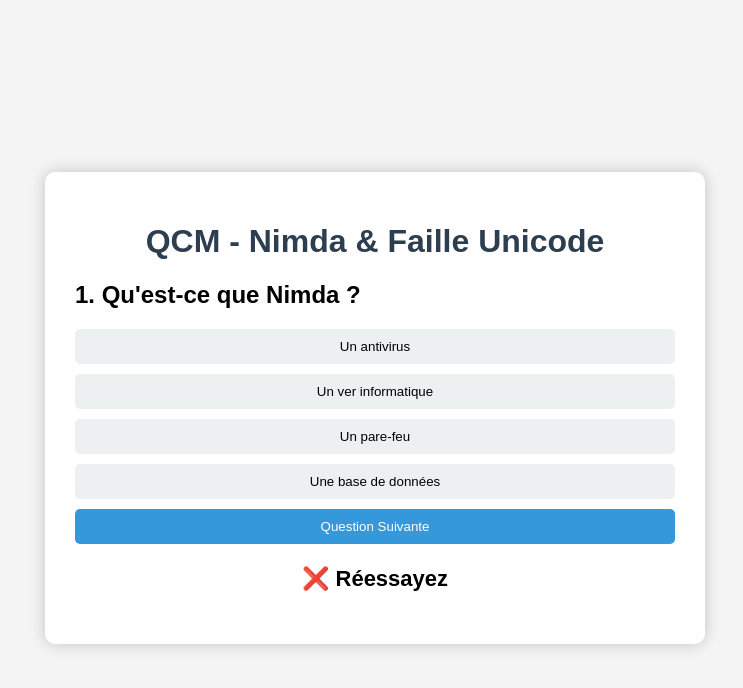
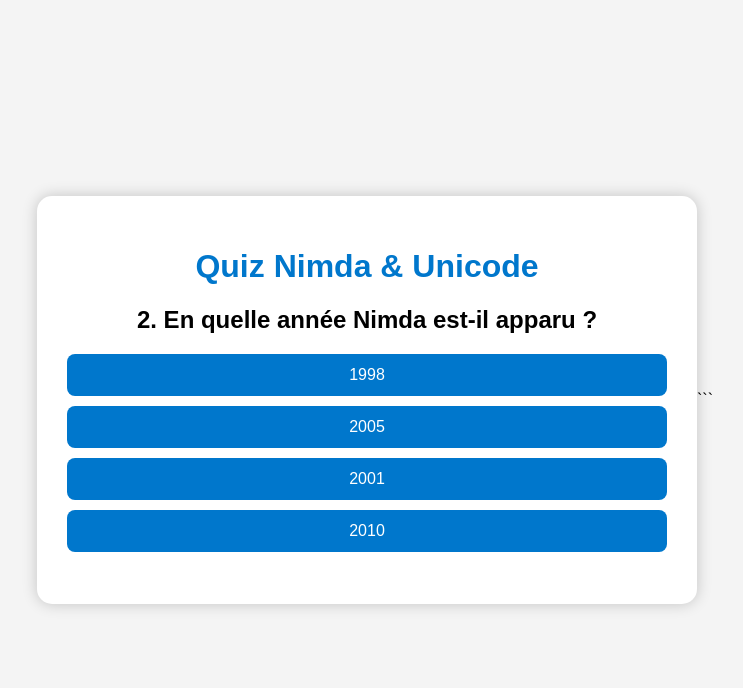
Before and after one commit to sayan20-bit/qsm, a plain HTML site: page index.html in a window 1280 px wide. Both pictures are taken after a click on the button "Un antivirus". Shown: the whole page, without its empty margins (265-1008 px from the left). Drawn offline with Linux system fonts and the light colour scheme.

Commit message:
Update index.html

````diff
--- a/index.html
+++ b/index.html
@@ -3,26 +3,254 @@
 <head>
 <meta charset="UTF-8">
 <meta name="viewport" content="width=device-width, initial-scale=1.0">
-<title>QCM Nimda & Unicode</title>
-<link rel="stylesheet" href="style.css">
+<title>Quiz Nimda & Unicode</title>
+
+<style>
+body{
+    font-family: Arial, sans-serif;
+    background:#f4f4f4;
+    display:flex;
+    justify-content:center;
+    align-items:center;
+    min-height:100vh;
+    margin:0;
+}
+
+.quiz-container{
+    background:white;
+    padding:30px;
+    border-radius:15px;
+    box-shadow:0 0 15px rgba(0,0,0,0.2);
+    width:600px;
+    max-width:90%;
+    text-align:center;
+}
+
+h1{
+    color:#0077cc;
+}
+
+#question{
+    margin:20px 0;
+}
+
+.answer{
+    display:block;
+    width:100%;
+    margin:10px 0;
+    padding:12px;
+    border:none;
+    border-radius:8px;
+    background:#0077cc;
+    color:white;
+    cursor:pointer;
+    font-size:16px;
+}
+
+.answer:hover{
+    background:#005fa3;
+}
+
+#result{
+    margin-top:20px;
+    font-size:22px;
+    font-weight:bold;
+}
+</style>
 </head>
 <body>
 
-<div class="container">
-    <h1>QCM - Nimda & Faille Unicode</h1>
+<div class="quiz-container">
 
-    <div id="quiz">
-        <h2 id="question"></h2>
+<h1>Quiz Nimda & Unicode</h1>
 
-        <div id="answers"></div>
+<h2 id="question"></h2>
 
-        <button id="next">Question Suivante</button>
+<div id="answers"></div>
 
-        <p id="result"></p>
-    </div>
+<p id="result"></p>
+
 </div>
 
-<script src="script.js"></script>
+<script>
+
+const questions = [
+
+{
+question:"1. Qu'est-ce que Nimda ?",
+answers:["Un antivirus","Un ver informatique","Un pare-feu","Une base de données"],
+correct:1
+},
+
+{
+question:"2. En quelle année Nimda est-il apparu ?",
+answers:["1998","2005","2001","2010"],
+correct:2
+},
+
+{
+question:"3. Quel protocole est principalement utilisé par la faille Unicode ?",
+answers:["FTP","HTTP","SMTP","DNS"],
+correct:1
+},
+
+{
+question:"4. Quel serveur était principalement ciblé par la faille Unicode ?",
+answers:["Apache","Nginx","IIS","Tomcat"],
+correct:2
+},
+
+{
+question:"5. Quel est l'objectif de la faille Unicode ?",
+answers:[
+"Augmenter la vitesse du serveur",
+"Contourner les restrictions d'accès",
+"Créer un antivirus",
+"Supprimer Internet"
+],
+correct:1
+},
+
+{
+question:"6. Nimda peut infecter :",
+answers:[
+"Serveur Web",
+"Réseau local",
+"Site Web",
+"Toutes les réponses"
+],
+correct:3
+},
+
+{
+question:"7. Quelle mesure protège contre Nimda ?",
+answers:[
+"Ignorer les mises à jour",
+"Installer les correctifs de sécurité",
+"Supprimer les sauvegardes",
+"Désactiver le pare-feu"
+],
+correct:1
+},
+
+{
+question:"8. La faille Unicode permet :",
+answers:[
+"Accès non autorisé aux fichiers",
+"Accélérer Internet",
+"Créer une base de données",
+"Installer Windows"
+],
+correct:0
+},
+
+{
+question:"9. Quel est le meilleur moyen de prévention ?",
+answers:[
+"Mise à jour régulière",
+"Aucune protection",
+"Supprimer le serveur",
+"Désactiver HTTP"
+],
+correct:0
+},
+
+{
+question:"10. Nimda est classé comme :",
+answers:[
+"Virus",
+"Worm",
+"Spyware",
+"Firewall"
+],
+correct:1
+}
+
+];
+
+let currentQuestion = 0;
+let score = 0;
+
+const questionElement = document.getElementById("question");
+const answersElement = document.getElementById("answers");
+const resultElement = document.getElementById("result");
+
+function loadQuestion(){
+
+const q = questions[currentQuestion];
+
+questionElement.innerText = q.question;
+answersElement.innerHTML = "";
+resultElement.innerHTML = "";
+
+q.answers.forEach((answer,index)=>{
+
+const btn = document.createElement("button");
+
+btn.innerText = answer;
+btn.className = "answer";
+
+btn.onclick = () => {
+
+document.querySelectorAll(".answer")
+.forEach(b => b.disabled = true);
+
+if(index === q.correct){
+
+resultElement.innerHTML = "✅ Très Bien";
+resultElement.style.color = "green";
+score++;
+
+}else{
+
+resultElement.innerHTML = "❌ Réessayez";
+resultElement.style.color = "red";
+
+}
+
+setTimeout(() => {
+
+currentQuestion++;
+
+if(currentQuestion < questions.length){
+
+loadQuestion();
+
+}else{
+
+questionElement.innerHTML =
+`🎉 Quiz Terminé !<br>Score : ${score}/${questions.length}`;
+
+answersElement.innerHTML = "";
+
+if(score >= 8){
+
+resultElement.innerHTML = "🏆 Excellent Travail !";
+resultElement.style.color = "green";
+
+}else{
+
+resultElement.innerHTML = "📚 Continuez à réviser.";
+resultElement.style.color = "orange";
+
+}
+
+}
+
+},1000);
+
+};
+
+answersElement.appendChild(btn);
+
+});
+
+}
+
+loadQuestion();
+
+</script>
 
 </body>
 </html>
+```
````
